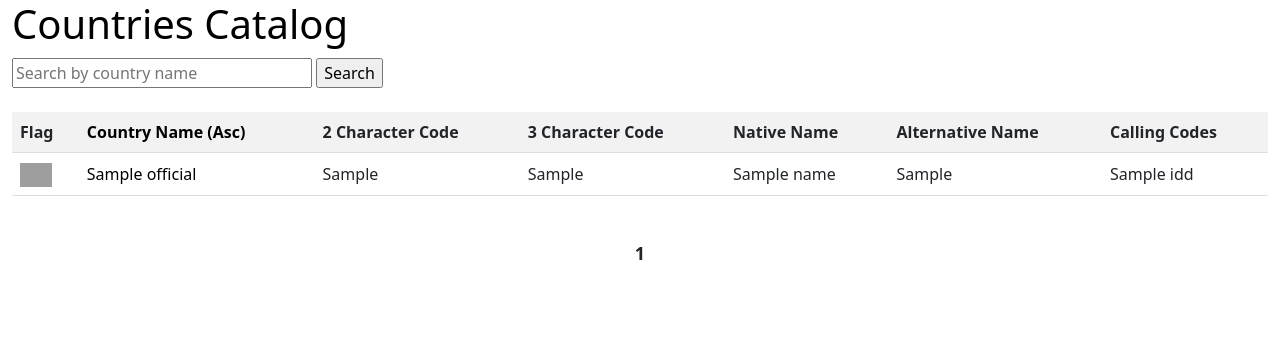
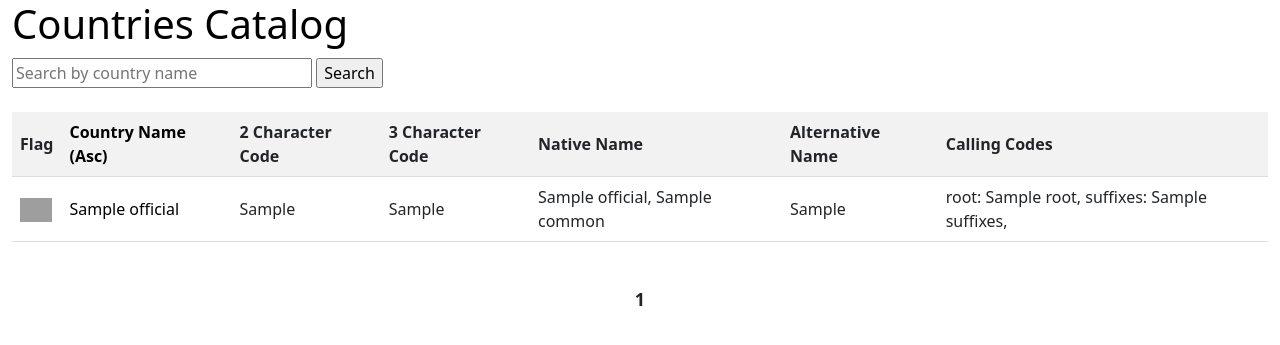
Before and after one commit to MIMO2002/restcountries, a Flask app: template templates/home.html in a window 1280 px wide. Shown: the top 345 px of the page. Run offline with Flask 3, Linux system fonts and the light colour scheme; the template is opened without the code that fills it: most values are stand-ins (such as "Sample title", 1, 10 or a date in 2020); grey boxes are pictures that could not be loaded.

Commit message:
add comment, fix print Native Name and Calling Codes

```diff
--- a/main.py
+++ b/main.py
@@ -1,4 +1,4 @@
-from flask import Flask, render_template, request, jsonify
+from flask import Flask, render_template, request
 import requests
 
 app = Flask(__name__)
--- a/templates/home.html
+++ b/templates/home.html
@@ -10,13 +10,19 @@
 </head>
 <body>
     <div class="container-fluid">
+
+        <!-- Top Page -->
         <h1><a href="/">Countries Catalog</a></h1>
         <form action="/" method="GET">
             <input class="search-input" type="text" name="query" placeholder="Search by country name">
             <input type="submit" value="Search">
         </form>
         <br>
+
+        <!-- Table Content or Body Page -->
         <table>
+
+            <!-- Table header -->
             <tr>
                 <th>Flag</th>
                 <th>
@@ -41,19 +47,33 @@
                 <th>Alternative Name</th>
                 <th>Calling Codes</th>
             </tr>
+
+            <!-- Table Data/Body -->
             {% for country in countries %}
                 <tr>
                     <td><img src="{{ country.flags.png }}" alt="Flag" width="32"></td>
                     <td><a href="/country/{{ country.cca2 }}">{{ country.name.official }}</a></td>
                     <td>{{ country.cca2 }}</td>
                     <td>{{ country.cca3 }}</td>
-                    <td>{{ country.name.nativeName }}</td>
+                    <td>
+                        {% for nativeName in country.name.nativeName.values() %}
+                            {{ nativeName.official }}, {{ nativeName.common }}
+                        {% endfor %}
+                    </td>
                     <td>{{ country.altSpellings|join(', ') }}</td>
-                    <td>{{ country.idd }}</td>
+                    <td>
+                        root: {{ country.idd.root }},
+                        suffixes:
+                        {% for suffixes in country.idd.suffixes %}
+                            {{suffixes}},
+                        {% endfor %}
+                    </td>
                 </tr>
             {% endfor %}
         </table>
         <br>
+
+        <!-- Bottom Page -->
         <div class="prev-next-container">
             {% if current_page > 1 %}
                 {% if query %}
```
